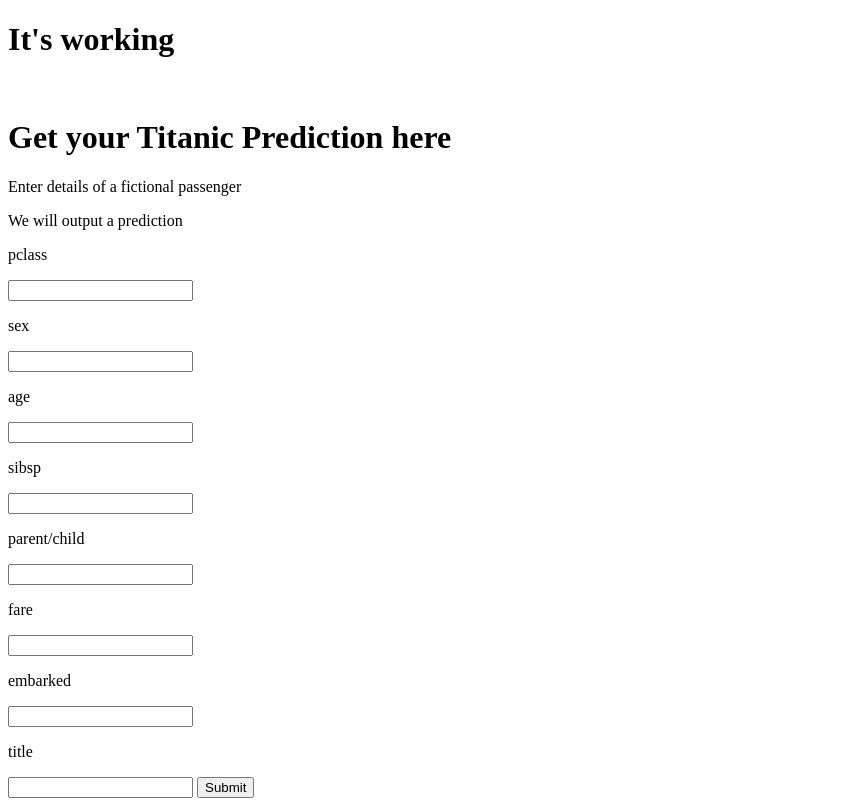
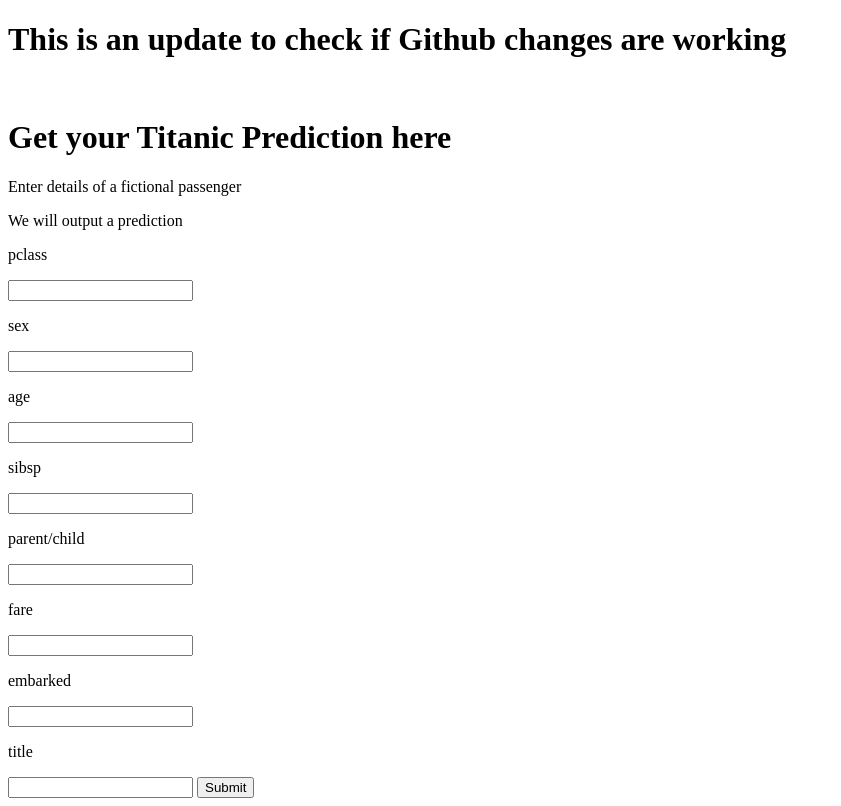
Before and after one commit to tcruz88/titanic_survival_predictor, a Django app: page / in a window 1280 px wide. Shown: the whole page, without its empty margins (0-841 px from the left). Run offline with Django 3.2, Linux system fonts and the light colour scheme.

Commit message:
update homepage message

```diff
--- a/templates/index.html
+++ b/templates/index.html
@@ -5,7 +5,7 @@
     <title>Titanic Predictor</title>
   </head>
   <body>
-    <h1>It's working</h1>
+    <h1>This is an update to check if Github changes are working</h1>
     <!-- <a href="{% url 'result' %}">Click to go to results</a> -->
     <br>
     <h1>Get your Titanic Prediction here</h1>
```
